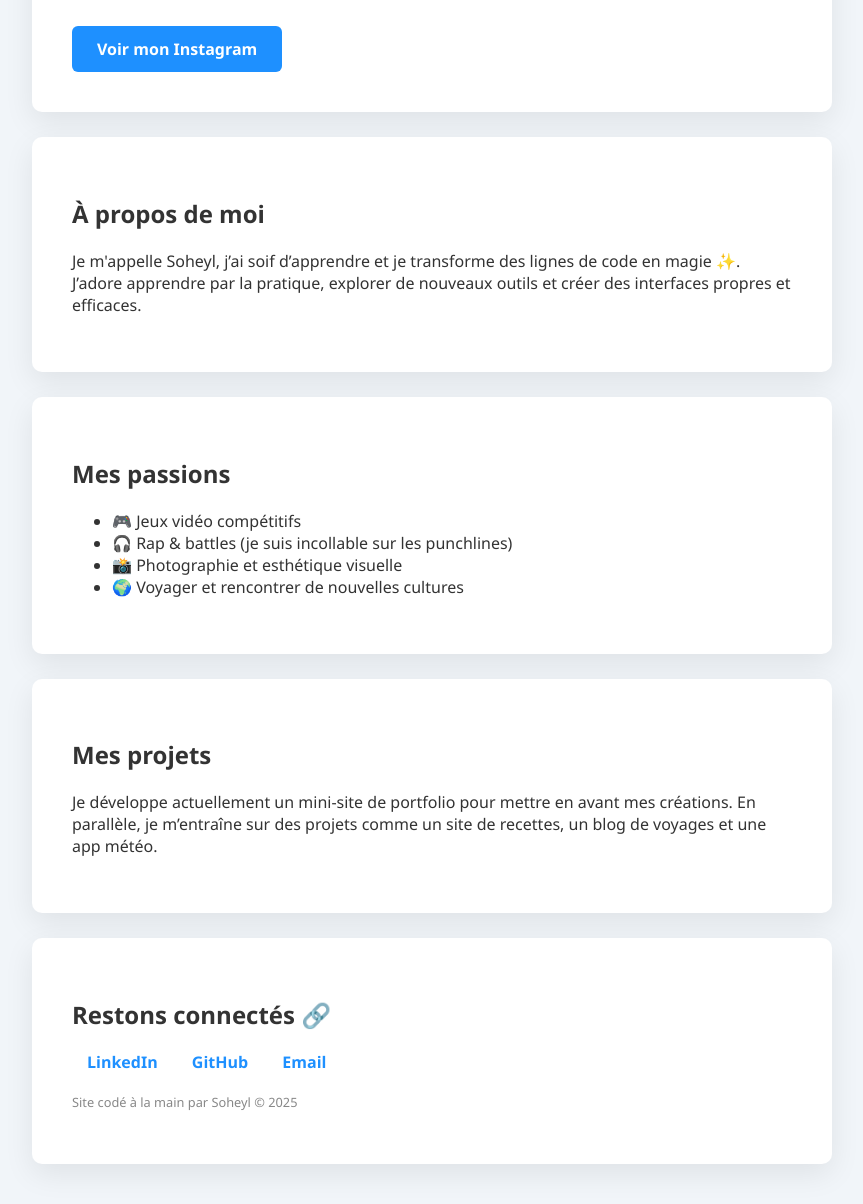
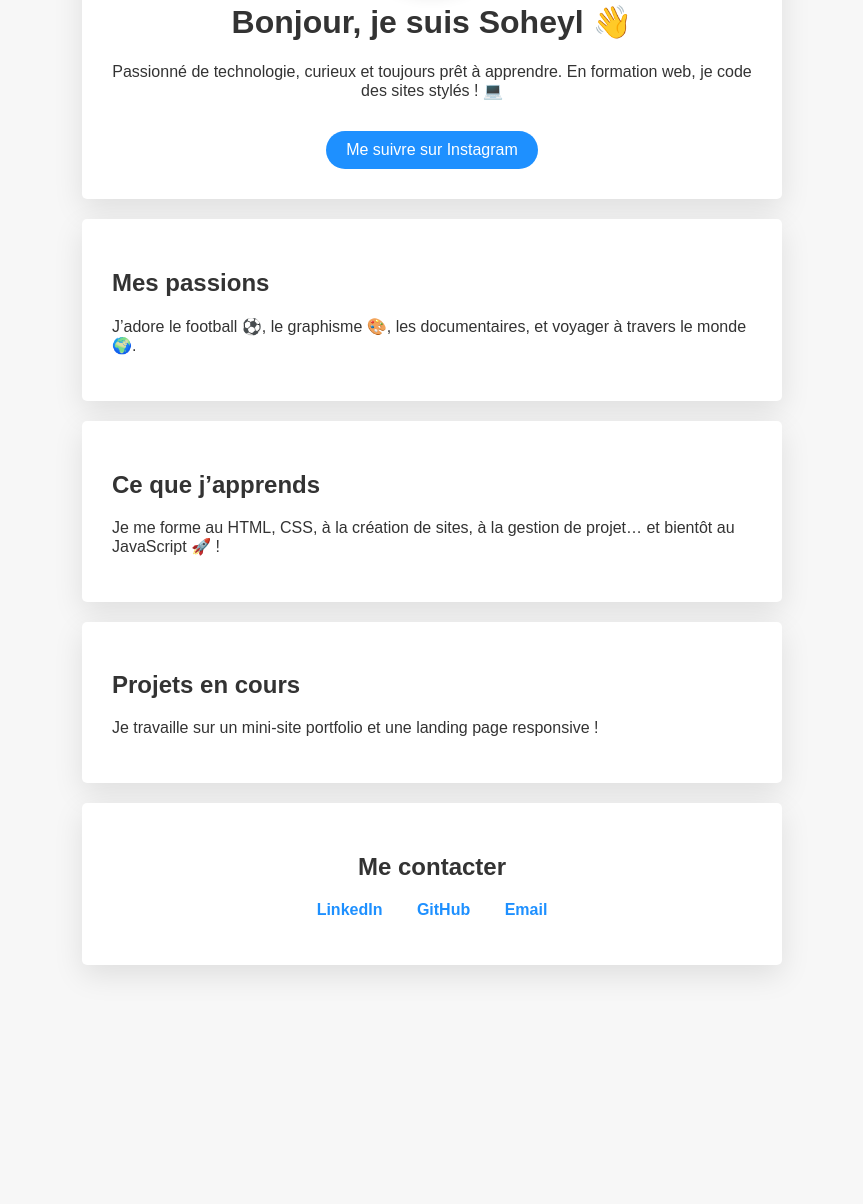
Before and after one commit to soheyl-77/my-profile, a plain HTML site: page index.html in a window 1280 px wide. Shown: the part 242-1446 px from the top of the page, without its empty margins (208-1071 px from the left). After the commit the page ends 1247 px from the top, so only its background shows below. Drawn offline with Linux system fonts and the light colour scheme.

Commit message:
Add files via upload

```diff
--- a/index.html
+++ b/index.html
@@ -2,53 +2,48 @@
 <html lang="fr">
   <head>
     <meta charset="UTF-8">
-    <title>Soheyl – Web Dev en devenir 💻</title>
+    <title>Profil de Soheyl – Développeur web</title>
+    <meta name="description" content="Découvrez le profil créatif de Soheyl, passionné par le code, le design et les nouvelles technologies.">
     <link rel="stylesheet" href="style.css">
   </head>
 
   <body>
     <div class="container">
 
-      <!-- SECTION PROFIL -->
+      <!-- SECTION INTRO -->
       <div class="card-white text-center">
-        <img src="images/profile-picture.jpg" alt="Soheyl" class="img-circle shadow" width="160px">
-        <h1>Salut, moi c’est Soheyl 👋</h1>
-        <p>Passionné par la tech, la création et les nouveaux défis. Je découvre le code avec enthousiasme 🚀 !</p>
-        <a href="https://www.instagram.com/" target="_blank" class="btn-blue">Voir mon Instagram</a>
+        <img src="images/profile-picture.jpg" alt="Photo de profil de Soheyl" class="img-circle shadow" width="150">
+        <h1>Bonjour, je suis Soheyl 👋</h1>
+        <p>Passionné de technologie, curieux et toujours prêt à apprendre. En formation web, je code des sites stylés ! 💻</p>
+        <a href="https://www.instagram.com/" class="btn-blue" target="_blank">Me suivre sur Instagram</a>
       </div>
 
-      <!-- SECTION À PROPOS -->
+      <!-- SECTION 1 -->
       <div class="card-white">
-        <h2>À propos de moi</h2>
-        <p>Je m'appelle Soheyl, j’ai soif d’apprendre et je transforme des lignes de code en magie ✨. J’adore apprendre par la pratique, explorer de nouveaux outils et créer des interfaces propres et efficaces.</p>
+        <h2>Mes passions</h2>
+        <p>J’adore le football ⚽️, le graphisme 🎨, les documentaires, et voyager à travers le monde 🌍.</p>
       </div>
 
-      <!-- SECTION PASSIONS -->
+      <!-- SECTION 2 -->
       <div class="card-white">
-        <h2>Mes passions</h2>
-        <ul>
-          <li>🎮 Jeux vidéo compétitifs</li>
-          <li>🎧 Rap & battles (je suis incollable sur les punchlines)</li>
-          <li>📸 Photographie et esthétique visuelle</li>
-          <li>🌍 Voyager et rencontrer de nouvelles cultures</li>
-        </ul>
+        <h2>Ce que j’apprends</h2>
+        <p>Je me forme au HTML, CSS, à la création de sites, à la gestion de projet… et bientôt au JavaScript 🚀 !</p>
       </div>
 
-      <!-- SECTION PROJETS -->
+      <!-- SECTION 3 -->
       <div class="card-white">
-        <h2>Mes projets</h2>
-        <p>Je développe actuellement un mini-site de portfolio pour mettre en avant mes créations. En parallèle, je m’entraîne sur des projets comme un site de recettes, un blog de voyages et une app météo.</p>
+        <h2>Projets en cours</h2>
+        <p>Je travaille sur un mini-site portfolio et une landing page responsive !</p>
       </div>
 
-      <!-- SECTION CONTACT -->
+      <!-- FOOTER -->
       <div class="card-white text-center">
-        <h2>Restons connectés 🔗</h2>
+        <h2>Me contacter</h2>
         <ul class="list-inline">
-          <li><a href="https://www.linkedin.com/" target="_blank">LinkedIn</a></li>
-          <li><a href="https://github.com/" target="_blank">GitHub</a></li>
+          <li><a href="https://linkedin.com" target="_blank">LinkedIn</a></li>
+          <li><a href="https://github.com" target="_blank">GitHub</a></li>
           <li><a href="mailto:soheyl@example.com">Email</a></li>
         </ul>
-        <p class="footer-note">Site codé à la main par Soheyl © 2025</p>
       </div>
 
     </div>
--- a/style.css
+++ b/style.css
@@ -1,82 +1,76 @@
-/* Base */
+/* ---- RESET DE BASE ---- */
 body {
-  font-family: 'Segoe UI', Tahoma, Geneva, Verdana, sans-serif;
-  background-color: #f1f5f9;
-  color: #333;
   margin: 0;
   padding: 0;
+  font-family: Arial, sans-serif;
+  background-color: #f7f7f7;
+  color: #333;
 }
 
-/* Container */
+/* ---- CONTAINER ---- */
 .container {
-  width: 800px;
+  width: 700px;
   margin: 40px auto;
 }
 
-/* Card */
+/* ---- CARTE BLANCHE ---- */
 .card-white {
-  background: white;
-  padding: 40px;
-  border-radius: 10px;
-  box-shadow: 0 10px 30px rgba(0,0,0,0.08);
-  margin-bottom: 25px;
+  background-color: white;
+  padding: 30px;
+  margin-bottom: 20px;
+  border-radius: 5px;
+  box-shadow: 0 10px 30px rgba(0, 0, 0, 0.1);
 }
 
-/* Image */
+/* ---- TEXTE CENTRÉ ---- */
+.text-center {
+  text-align: center;
+}
+
+/* ---- BOUTON ---- */
+.btn-blue {
+  background-color: #1e90ff;
+  color: white;
+  padding: 10px 20px;
+  text-decoration: none;
+  border-radius: 25px;
+  display: inline-block;
+  margin-top: 15px;
+  transition: background-color 0.3s ease;
+}
+
+.btn-blue:hover {
+  background-color: #0c70d4;
+}
+
+/* ---- IMAGE RONDE ---- */
 .img-circle {
   border-radius: 50%;
 }
+
+/* ---- OMBRE POUR L'IMAGE ---- */
 .shadow {
-  box-shadow: 0px 4px 15px rgba(0, 0, 0, 0.2);
+  box-shadow: 0px 10px 20px rgba(0,0,0,0.3);
 }
 
-/* Bouton */
-.btn-blue {
-  background-color: #1e90ff;
-  color: white;
-  padding: 12px 25px;
-  text-decoration: none;
-  border-radius: 6px;
+/* ---- LISTES EN LIGNE ---- */
+.list-inline {
+  list-style: none;
+  padding-left: 0;
   margin-top: 20px;
-  display: inline-block;
-  font-weight: bold;
-  transition: background-color 0.3s ease;
-}
-.btn-blue:hover {
-  background-color: #176dd0;
 }
 
-/* List inline */
-.list-inline {
-  list-style: none;
-  padding: 0;
-  margin-top: 20px;
-}
-.list-inline li {
+.list-inline > li {
   display: inline;
   margin: 0 15px;
 }
+
 .list-inline a {
+  text-decoration: none;
   color: #1e90ff;
-  text-decoration: none;
   font-weight: bold;
 }
+
 .list-inline a:hover {
-  text-decoration: underline;
+  color: #0c70d4;
 }
-
-/* Footer note */
-.footer-note {
-  font-size: 0.8rem;
-  color: #888;
-  margin-top: 20px;
-}
-
-/* Responsive */
-@media (max-width: 768px) {
-  .container {
-    width: 90%;
-    margin: 20px auto;
-    padding: 10px;
-  }
-}
```
Also changed, not shown: images/profile-picture.jpg (added).
